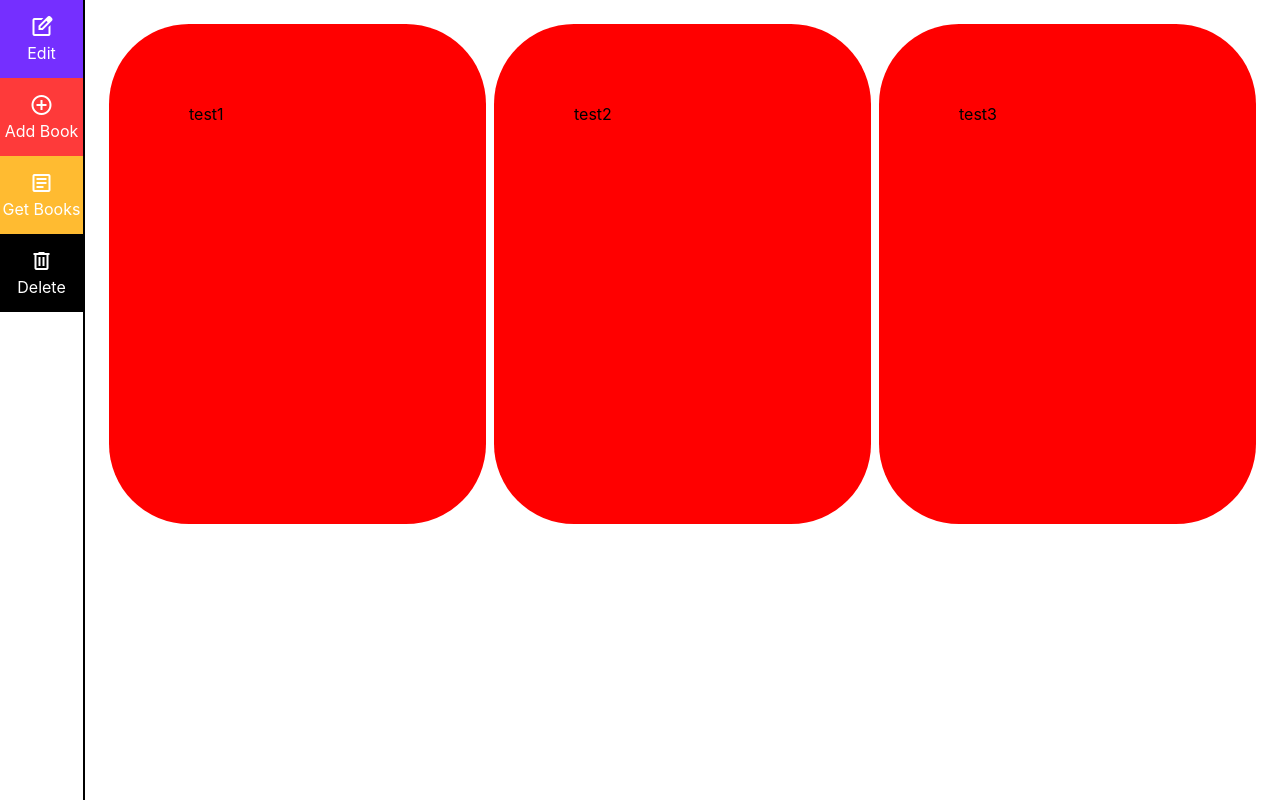
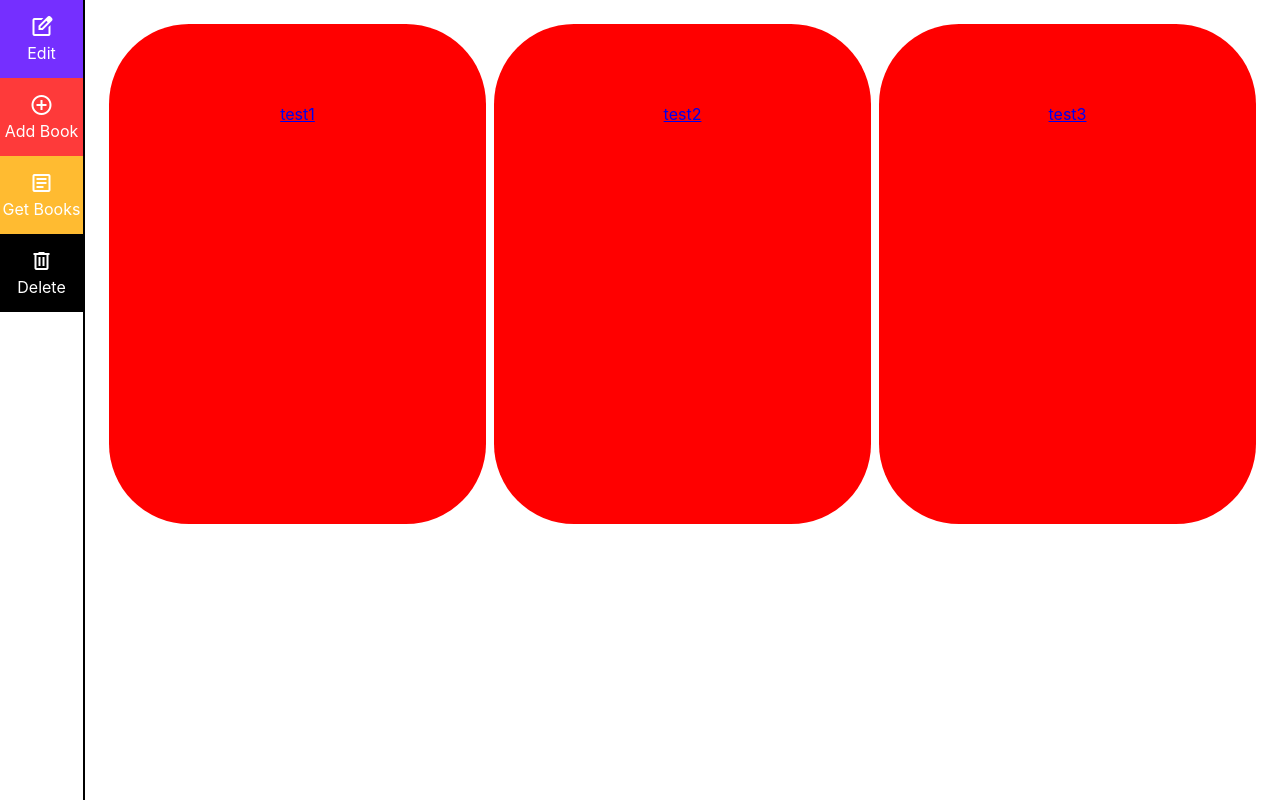
Before and after one commit to GrantCanty/bookstore, a React (Create React App) app in the folder client/: page /get in a window 1280 px wide. Built offline with nearby package versions, Linux system fonts and the light colour scheme.

Commit message:
added routes to '/get/available' and '/get/byauthor'. added available page

```diff
--- a/client/src/App.js
+++ b/client/src/App.js
@@ -1,6 +1,7 @@
 import {Route, Routes} from 'react-router-dom';
 import Sidebar from './assets/sidebar';
 import Get from './pages/get';
+import Available from './pages/available';
 
 function App() {
   return (
@@ -11,6 +12,11 @@ function App() {
           <Route path='/new' element={""} />
           <Route path='/delete' element={""} />
           <Route path='/get' element={<Get />} />
+          <Route path='/get/available' element={<Available />} />
+          <Route path='/get/byauthor' element={''} />
+
+
+
         </Route>
       </Routes>
   );
--- a/client/src/assets/card.js
+++ b/client/src/assets/card.js
@@ -1,12 +1,13 @@
+import { Link } from 'react-router-dom';
 import '../styles/card.css'
 
 const Card = (props) => {
     return (
-        <div className='card-wrapper'>
+        <Link to={props.link} className='card-wrapper'>
             <div className='card-content'>
                 {props.text}
             </div>
-        </div>
+        </Link>
     )
 }
 
--- /dev/null
+++ b/client/src/pages/available.js
@@ -0,0 +1,26 @@
+import { useState, useEffect } from 'react'
+import { json } from 'react-router-dom'
+
+const Available = () => {
+
+    const [data, setData] = useState([])
+
+    useEffect(() => {
+        fetch('http://localhost:8080/api/content/available')
+            .then(data => data.json())
+            .then(json => setData(json))
+            .catch(error => console.error(error))
+    },[])
+
+    console.log(data)
+
+    return(
+        <div className='content'>
+            {data.map((e) => {
+                return <div>{e.title}</div>
+            })}
+        </div>
+    )
+}
+
+export default Available;
--- a/client/src/pages/get.js
+++ b/client/src/pages/get.js
@@ -18,7 +18,7 @@ const Get = () => {
     return (
         <div className="content">
             <div className='card-grid'>
-                <Card text='test1' />
+                <Card text='test1' link='/get/available' />
                 <Card text='test2' />
                 <Card text='test3' />
             </div>
--- a/client/src/styles/card.css
+++ b/client/src/styles/card.css
@@ -15,4 +15,6 @@
     width: 100%;
     height: 500px;
     border-radius: 5rem;
+    text-align: center;
+    /*margin: 0 auto;*/
 }
```
